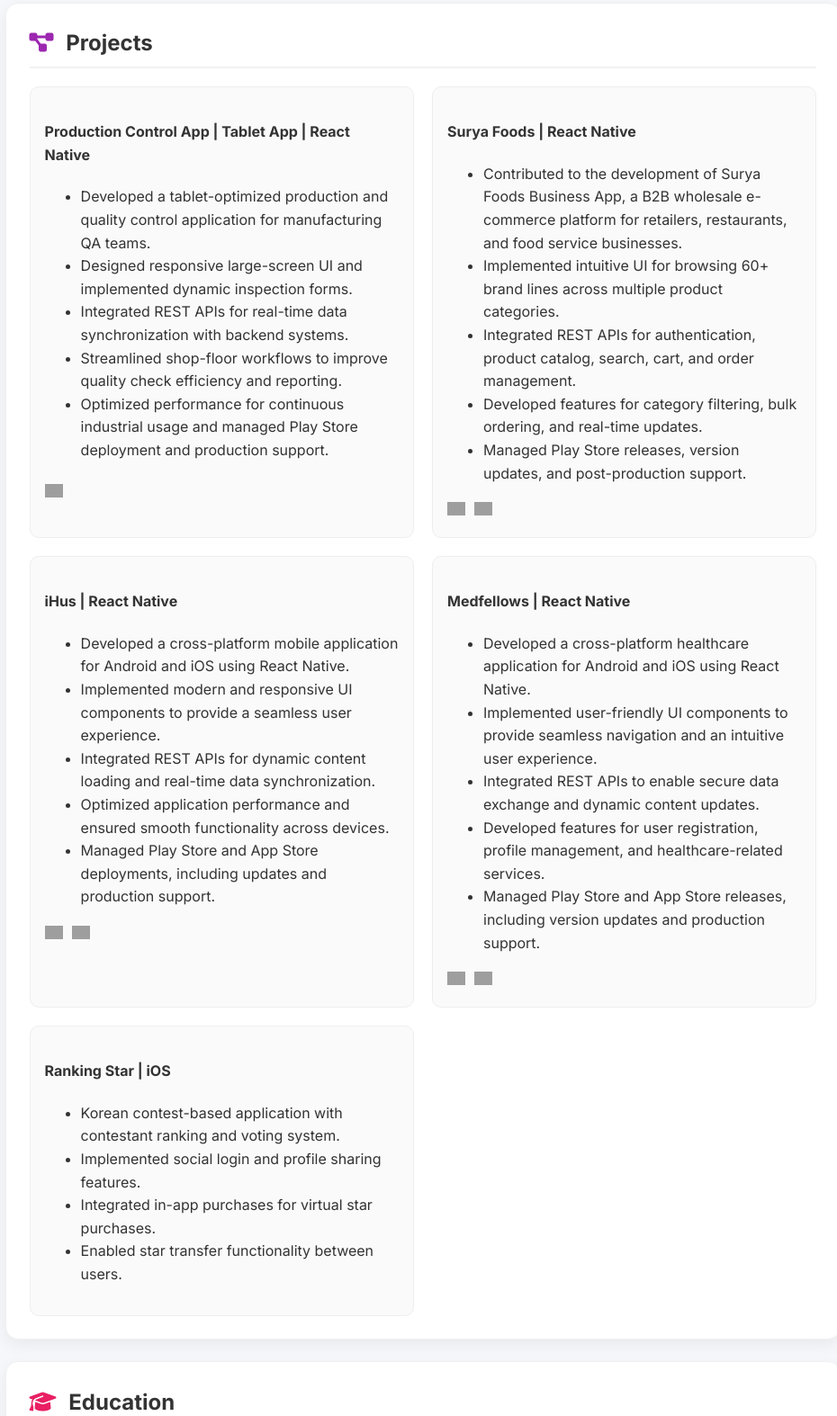
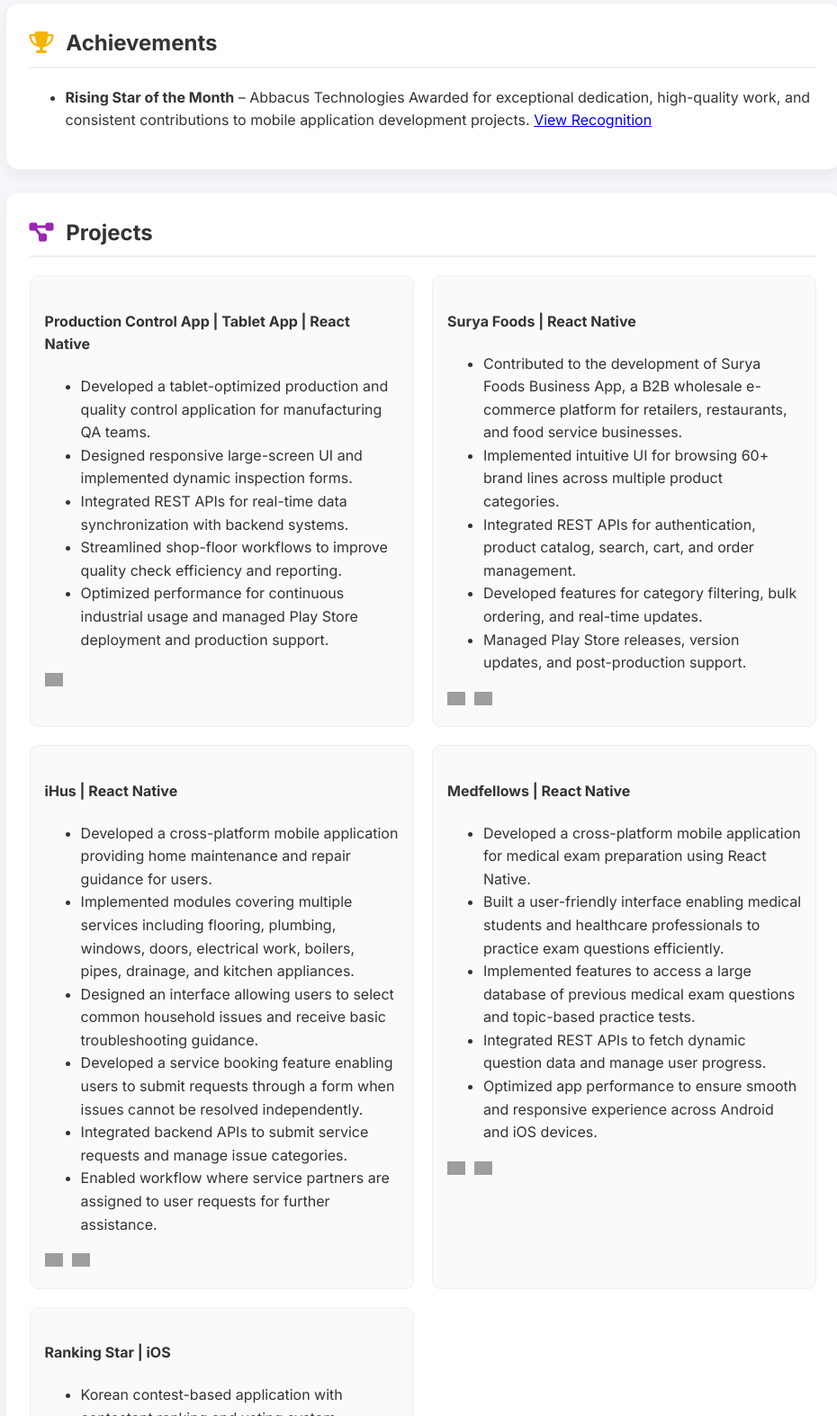
Before and after one commit to HitarthiMehta/hitarthimehta.github.io, a plain HTML site: page index.html in a window 1280 px wide. Shown: the part 1767-3341 px from the top of the page at 90% size, without its empty margins (170-1100 px from the left). Drawn offline with Linux system fonts and the light colour scheme; grey boxes are pictures that could not be loaded.

Commit message:
Add Achievements

```diff
--- a/index.html
+++ b/index.html
@@ -428,6 +428,23 @@
 
     <section class="card">
 
+      <h2><i class="fa-solid fa-trophy" style="color:#f4b400"></i> Achievements</h2>
+
+      <ul>
+        <li>
+          <strong>Rising Star of the Month</strong> – Abbacus Technologies
+          Awarded for exceptional dedication, high-quality work, and consistent contributions to mobile application
+          development projects.
+          <a href="https://www.linkedin.com/feed/update/urn:li:activity:7080568179411828736/" target="_blank">
+            View Recognition
+          </a>
+        </li>
+      </ul>
+
+    </section>
+
+    <section class="card">
+
       <h2><i class="fa-solid fa-diagram-project project-icon"></i> Projects</h2>
 
       <div class="projects-grid">
@@ -489,11 +506,16 @@
           <h4>iHus | React Native</h4>
 
           <ul>
-            <li>Developed a cross-platform mobile application for Android and iOS using React Native.</li>
-            <li>Implemented modern and responsive UI components to provide a seamless user experience.</li>
-            <li>Integrated REST APIs for dynamic content loading and real-time data synchronization.</li>
-            <li>Optimized application performance and ensured smooth functionality across devices.</li>
-            <li>Managed Play Store and App Store deployments, including updates and production support.</li>
+            <li>Developed a cross-platform mobile application providing home maintenance and repair guidance for users.
+            </li>
+            <li>Implemented modules covering multiple services including flooring, plumbing, windows, doors, electrical
+              work, boilers, pipes, drainage, and kitchen appliances.</li>
+            <li>Designed an interface allowing users to select common household issues and receive basic troubleshooting
+              guidance.</li>
+            <li>Developed a service booking feature enabling users to submit requests through a form when issues cannot
+              be resolved independently.</li>
+            <li>Integrated backend APIs to submit service requests and manage issue categories.</li>
+            <li>Enabled workflow where service partners are assigned to user requests for further assistance.</li>
           </ul>
 
           <div class="store-icons">
@@ -517,12 +539,15 @@
           </h4>
 
           <ul>
-            <li>Developed a cross-platform healthcare application for Android and iOS using React Native.</li>
-            <li>Implemented user-friendly UI components to provide seamless navigation and an intuitive user experience.
+            <li>Developed a cross-platform mobile application for medical exam preparation using React Native.</li>
+            <li>Built a user-friendly interface enabling medical students and healthcare professionals to practice exam
+              questions efficiently.
             </li>
-            <li>Integrated REST APIs to enable secure data exchange and dynamic content updates.</li>
-            <li>Developed features for user registration, profile management, and healthcare-related services.</li>
-            <li>Managed Play Store and App Store releases, including version updates and production support.</li>
+            <li>Implemented features to access a large database of previous medical exam questions and topic-based
+              practice tests.</li>
+            <li>Integrated REST APIs to fetch dynamic question data and manage user progress.</li>
+            <li>Optimized app performance to ensure smooth and responsive experience across Android and iOS devices.
+            </li>
           </ul>
 
           <div class="store-icons">
```
